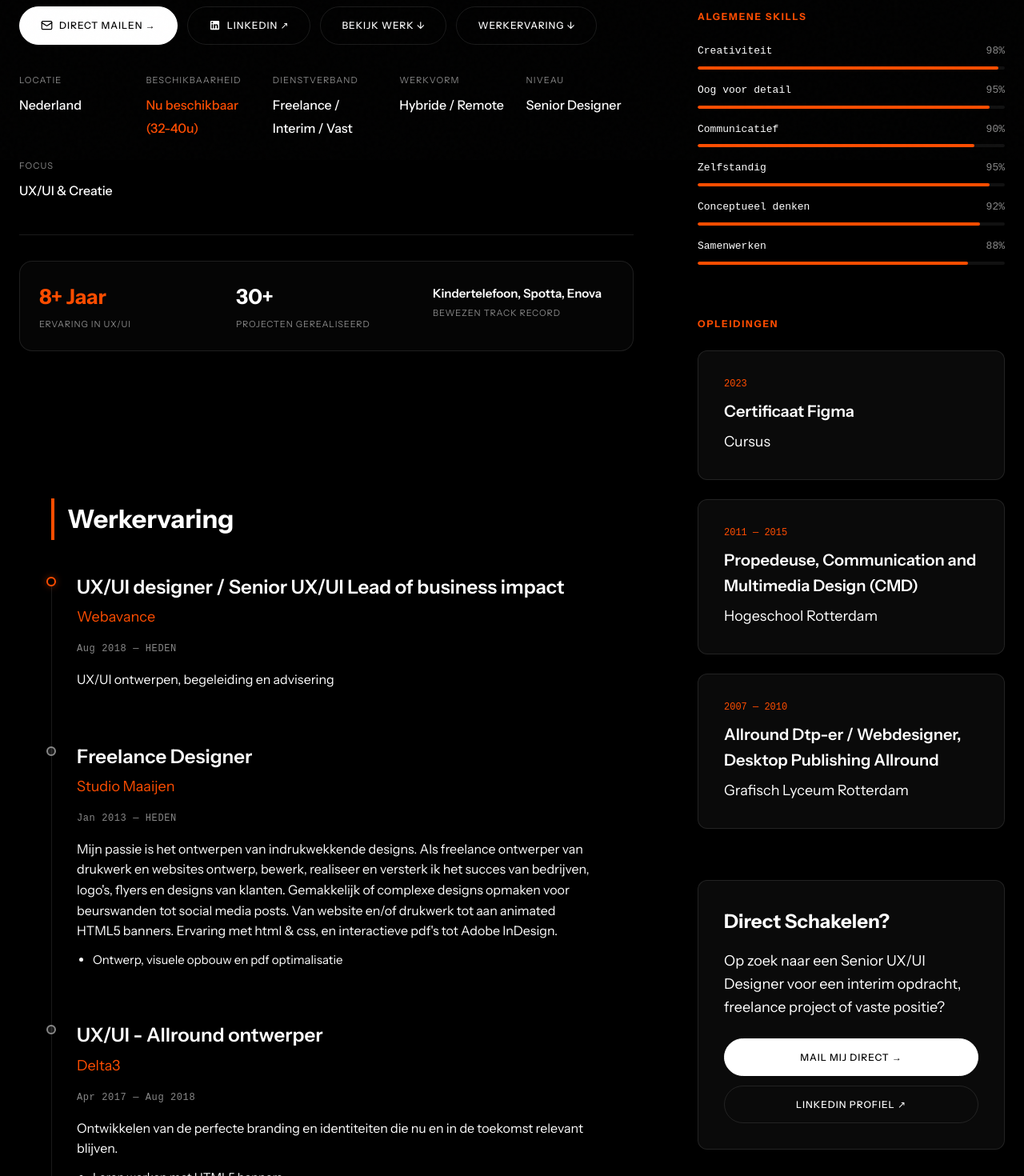
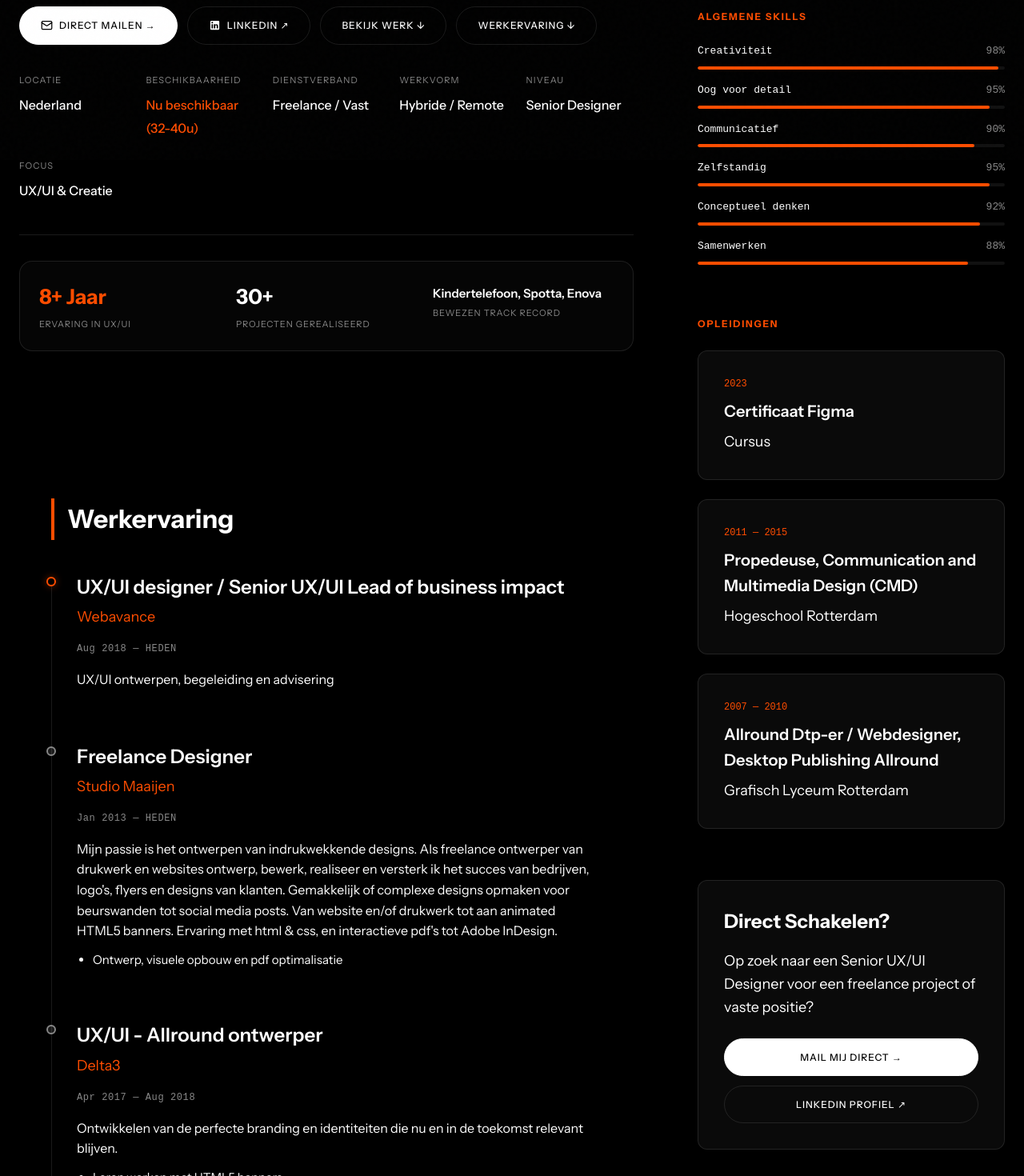
Before and after one commit to eusssm/Studio-Maaijen, a Next.js app: page /portfolio in a window 1280 px wide. Shown: the part 600-2070 px from the top of the page at 80% size. Built offline with nearby package versions, Linux system fonts and the light colour scheme; no server answers.

Commit message:
fix: remove interim mentions from portfolio page

```diff
--- a/src/components/PortfolioClient.jsx
+++ b/src/components/PortfolioClient.jsx
@@ -318,7 +318,7 @@ export default function PortfolioClient({ cvPage, projects = [] }) {
               </div>
               <div>
                 <span className="qi-label">Dienstverband</span>
-                <span className="qi-value">Freelance / Interim / Vast</span>
+                <span className="qi-value">Freelance / Vast</span>
               </div>
               <div>
                 <span className="qi-label">Werkvorm</span>
@@ -419,7 +419,7 @@ export default function PortfolioClient({ cvPage, projects = [] }) {
           <div className="cv-sidebar-section reveal no-print">
             <div className="cv-cta-box">
               <h3>Direct Schakelen?</h3>
-              <p>Op zoek naar een Senior UX/UI Designer voor een interim opdracht, freelance project of vaste positie?</p>
+              <p>Op zoek naar een Senior UX/UI Designer voor een freelance project of vaste positie?</p>
               <div style={{ display: 'flex', flexDirection: 'column', gap: '12px' }}>
                 <a href="mailto:info@studio-maaijen.nl" className="btn btn-primary" style={{ justifyContent: 'center', textDecoration: 'none' }}>
                   Mail Mij Direct →
```
